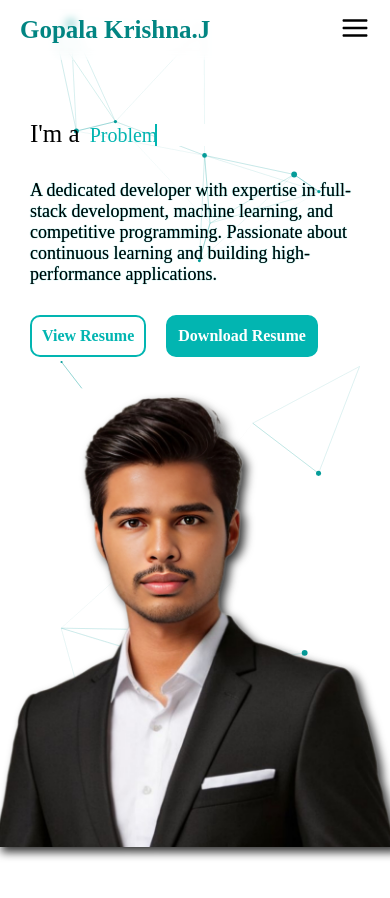
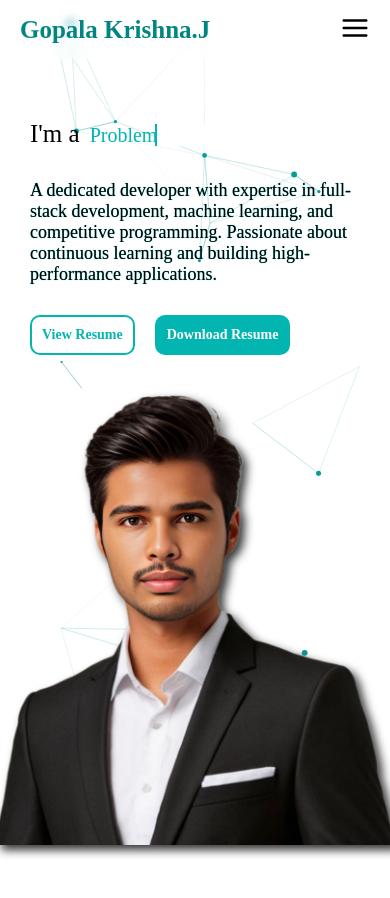
Before and after one commit to JGopalaKrishna/My_Portfolio, a React (Vite) app: page / in a window 390 px wide. Shown: the top 898 px of the page. Built offline with nearby package versions, Linux system fonts and the light colour scheme.

Commit message:
Update all_Styles.css

```diff
--- a/src/portfolio/all_Styles.css
+++ b/src/portfolio/all_Styles.css
@@ -852,15 +852,13 @@ box-shadow: 2px 2px 12px var(--secondary-color);
 }
 @media screen and (max-width:404px) {
   .Project_Img{height: 150px;}
-  .HomePage_Contant_Button1{font-size: 16px;}
-  .HomePage_Contant_Button2{font-size: 16px;}
+  .HomePage_Contant_Button1{font-size: 14px;}
+  .HomePage_Contant_Button2{font-size: 14px;}
 }
 
 
 @media screen and (max-width:380px) {
   .HomePage_Contant_Matter{font-size: 16px;}
-  .HomePage_Contant_Button1{font-size: 16px;}
-  .HomePage_Contant_Button2{font-size: 16px;}
 }
 @media screen and (max-width:365px) {
   .wrapper .static-txt{
```
